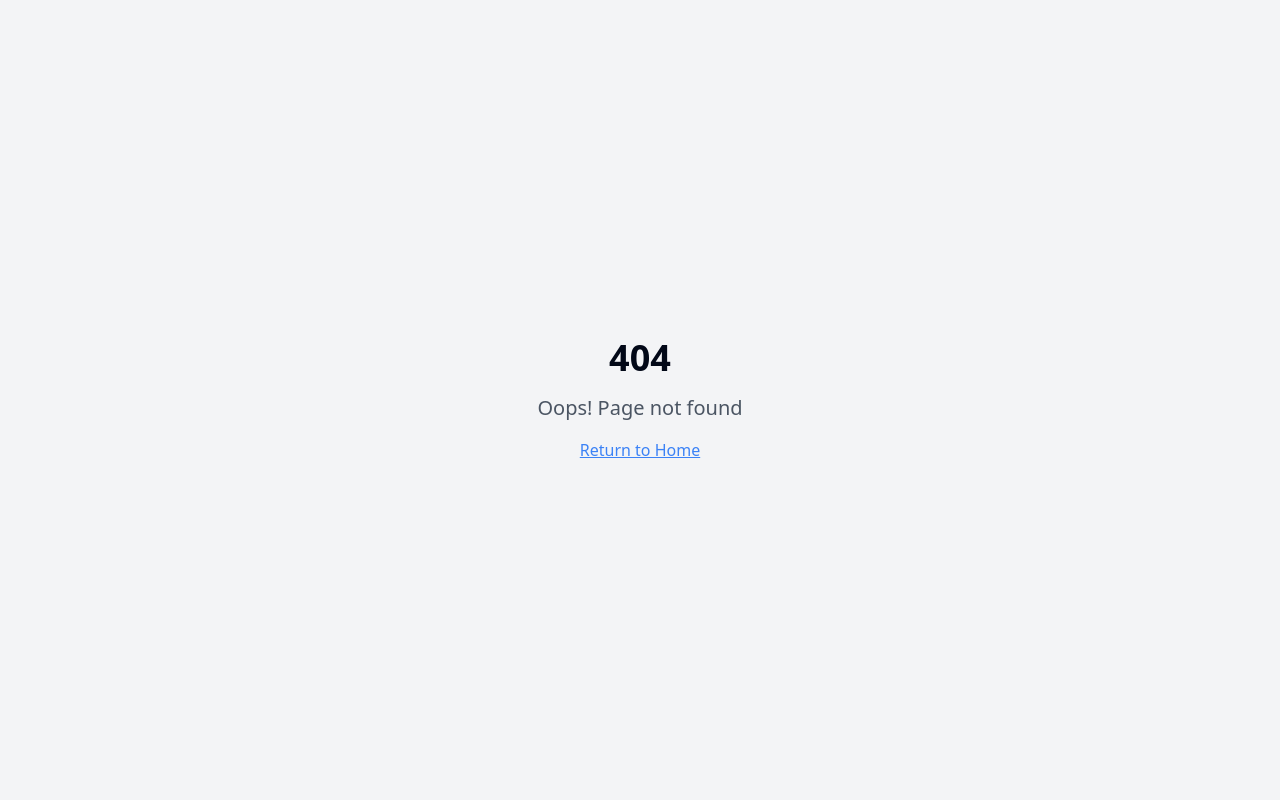
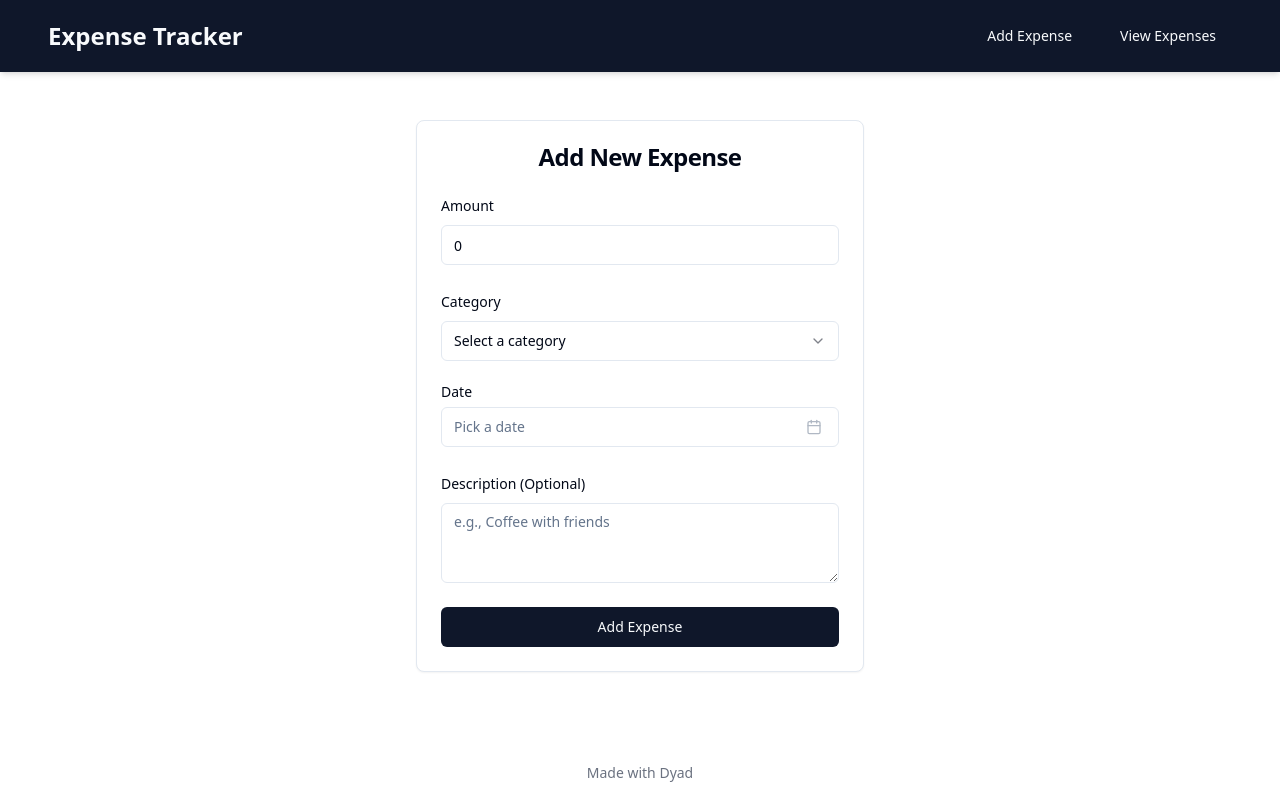
Before and after one commit to milesmoss793/vibrant-eagle-snore, a React (Vite) app: page /add-expense in a window 1280 px wide. Before the commit this address had no page. Built offline with nearby package versions, Linux system fonts and the light colour scheme.

Commit message:
[dyad] Set up basic expense tracking app structure - wrote 4 file(s)

```diff
--- a/src/App.tsx
+++ b/src/App.tsx
@@ -5,6 +5,8 @@ import { QueryClient, QueryClientProvider } from "@tanstack/react-query";
 import { BrowserRouter, Routes, Route } from "react-router-dom";
 import Index from "./pages/Index";
 import NotFound from "./pages/NotFound";
+import MainLayout from "./components/layout/MainLayout"; // Import the new layout
+import AddExpense from "./pages/AddExpense"; // Import the new page
 
 const queryClient = new QueryClient();
 
@@ -15,9 +17,12 @@ const App = () => (
       <Sonner />
       <BrowserRouter>
         <Routes>
-          <Route path="/" element={<Index />} />
-          {/* ADD ALL CUSTOM ROUTES ABOVE THE CATCH-ALL "*" ROUTE */}
-          <Route path="*" element={<NotFound />} />
+          <Route path="/" element={<MainLayout />}> {/* Use MainLayout as the parent route */}
+            <Route index element={<Index />} /> {/* Index route for the home page */}
+            <Route path="add-expense" element={<AddExpense />} /> {/* Route for adding expenses */}
+            {/* ADD ALL CUSTOM ROUTES ABOVE THE CATCH-ALL "*" ROUTE */}
+            <Route path="*" element={<NotFound />} />
+          </Route>
         </Routes>
       </BrowserRouter>
     </TooltipProvider>
--- /dev/null
+++ b/src/components/layout/MainLayout.tsx
@@ -0,0 +1,38 @@
+import React from "react";
+import { Link, Outlet } from "react-router-dom";
+import { MadeWithDyad } from "@/components/made-with-dyad";
+import { Button } from "@/components/ui/button";
+
+const MainLayout: React.FC = () => {
+  return (
+    <div className="min-h-screen flex flex-col bg-background text-foreground">
+      <header className="bg-primary text-primary-foreground p-4 shadow-md">
+        <div className="container mx-auto flex justify-between items-center">
+          <Link to="/" className="text-2xl font-bold">
+            Expense Tracker
+          </Link>
+          <nav>
+            <ul className="flex space-x-4">
+              <li>
+                <Button variant="ghost" asChild>
+                  <Link to="/add-expense">Add Expense</Link>
+                </Button>
+              </li>
+              <li>
+                <Button variant="ghost" asChild>
+                  <Link to="/view-expenses">View Expenses</Link>
+                </Button>
+              </li>
+            </ul>
+          </nav>
+        </div>
+      </header>
+      <main className="flex-grow container mx-auto p-4">
+        <Outlet />
+      </main>
+      <MadeWithDyad />
+    </div>
+  );
+};
+
+export default MainLayout;
--- /dev/null
+++ b/src/pages/AddExpense.tsx
@@ -0,0 +1,190 @@
+import React from "react";
+import { useForm } from "react-hook-form";
+import { zodResolver } from "@hookform/resolvers/zod";
+import * as z from "zod";
+import { format } from "date-fns";
+import { CalendarIcon } from "lucide-react";
+
+import { cn } from "@/lib/utils";
+import { Button } from "@/components/ui/button";
+import {
+  Form,
+  FormControl,
+  FormField,
+  FormItem,
+  FormLabel,
+  FormMessage,
+} from "@/components/ui/form";
+import { Input } from "@/components/ui/input";
+import {
+  Select,
+  SelectContent,
+  SelectItem,
+  SelectTrigger,
+  SelectValue,
+} from "@/components/ui/select";
+import { Textarea } from "@/components/ui/textarea";
+import { Calendar } from "@/components/ui/calendar";
+import { Popover, PopoverContent, PopoverTrigger } from "@/components/ui/popover";
+import { Card, CardContent, CardHeader, CardTitle } from "@/components/ui/card";
+import { toast } from "@/components/ui/use-toast";
+
+const expenseFormSchema = z.object({
+  amount: z.coerce.number().min(0.01, { message: "Amount must be positive." }),
+  category: z.string().min(1, { message: "Please select a category." }),
+  date: z.date({ required_error: "A date is required." }),
+  description: z.string().optional(),
+});
+
+type ExpenseFormValues = z.infer<typeof expenseFormSchema>;
+
+const categories = [
+  "Food",
+  "Transport",
+  "Utilities",
+  "Entertainment",
+  "Shopping",
+  "Healthcare",
+  "Education",
+  "Rent",
+  "Salary",
+  "Other",
+];
+
+const AddExpense: React.FC = () => {
+  const form = useForm<ExpenseFormValues>({
+    resolver: zodResolver(expenseFormSchema),
+    defaultValues: {
+      amount: 0,
+      category: "",
+      description: "",
+    },
+  });
+
+  const onSubmit = (values: ExpenseFormValues) => {
+    // In a real app, you would send this data to a backend or store it locally
+    console.log("Expense submitted:", values);
+    toast({
+      title: "Expense Added!",
+      description: `Amount: $${values.amount.toFixed(2)}, Category: ${values.category}, Date: ${format(values.date, "PPP")}`,
+    });
+    form.reset({
+      amount: 0,
+      category: "",
+      description: "",
+      date: undefined,
+    });
+  };
+
+  return (
+    <div className="flex justify-center items-center py-8">
+      <Card className="w-full max-w-md">
+        <CardHeader>
+          <CardTitle className="text-center">Add New Expense</CardTitle>
+        </CardHeader>
+        <CardContent>
+          <Form {...form}>
+            <form onSubmit={form.handleSubmit(onSubmit)} className="space-y-6">
+              <FormField
+                control={form.control}
+                name="amount"
+                render={({ field }) => (
+                  <FormItem>
+                    <FormLabel>Amount</FormLabel>
+                    <FormControl>
+                      <Input type="number" step="0.01" placeholder="e.g., 50.00" {...field} />
+                    </FormControl>
+                    <FormMessage />
+                  </FormItem>
+                )}
+              />
+              <FormField
+                control={form.control}
+                name="category"
+                render={({ field }) => (
+                  <FormItem>
+                    <FormLabel>Category</FormLabel>
+                    <Select onValueChange={field.onChange} defaultValue={field.value}>
+                      <FormControl>
+                        <SelectTrigger>
+                          <SelectValue placeholder="Select a category" />
+                        </SelectTrigger>
+                      </FormControl>
+                      <SelectContent>
+                        {categories.map((category) => (
+                          <SelectItem key={category} value={category}>
+                            {category}
+                          </SelectItem>
+                        ))}
+                      </SelectContent>
+                    </Select>
+                    <FormMessage />
+                  </FormItem>
+                )}
+              />
+              <FormField
+                control={form.control}
+                name="date"
+                render={({ field }) => (
+                  <FormItem className="flex flex-col">
+                    <FormLabel>Date</FormLabel>
+                    <Popover>
+                      <PopoverTrigger asChild>
+                        <FormControl>
+                          <Button
+                            variant={"outline"}
+                            className={cn(
+                              "w-full pl-3 text-left font-normal",
+                              !field.value && "text-muted-foreground"
+                            )}
+                          >
+                            {field.value ? (
+                              format(field.value, "PPP")
+                            ) : (
+                              <span>Pick a date</span>
+                            )}
+                            <CalendarIcon className="ml-auto h-4 w-4 opacity-50" />
+                          </Button>
+                        </FormControl>
+                      </PopoverTrigger>
+                      <PopoverContent className="w-auto p-0" align="start">
+                        <Calendar
+                          mode="single"
+                          selected={field.value}
+                          onSelect={field.onChange}
+                          disabled={(date) =>
+                            date > new Date() || date < new Date("1900-01-01")
+                          }
+                          initialFocus
+                        />
+                      </PopoverContent>
+                    </Popover>
+                    <FormMessage />
+                  </FormItem>
+                )}
+              />
+              <FormField
+                control={form.control}
+                name="description"
+                render={({ field }) => (
+                  <FormItem>
+                    <FormLabel>Description (Optional)</FormLabel>
+                    <FormControl>
+                      <Textarea placeholder="e.g., Coffee with friends" {...field} />
+                    </FormControl>
+                    <FormMessage />
+                  </FormItem>
+                )}
+              />
+              <Button type="submit" className="w-full">
+                Add Expense
+              </Button>
+            </form>
+          </Form>
+        </CardContent>
+      </Card>
+    </div>
+  );
+};
+
+export default AddExpense;
--- a/src/pages/Index.tsx
+++ b/src/pages/Index.tsx
@@ -1,17 +1,23 @@
-// Update this page (the content is just a fallback if you fail to update the page)
-
-import { MadeWithDyad } from "@/components/made-with-dyad";
+import { Link } from "react-router-dom";
+import { Button } from "@/components/ui/button";
 
 const Index = () => {
   return (
-    <div className="min-h-screen flex items-center justify-center bg-gray-100">
+    <div className="min-h-[calc(100vh-160px)] flex flex-col items-center justify-center bg-background text-foreground">
       <div className="text-center">
-        <h1 className="text-4xl font-bold mb-4">Welcome to Your Blank App</h1>
-        <p className="text-xl text-gray-600">
-          Start building your amazing project here!
+        <h1 className="text-4xl font-bold mb-4">Welcome to Your Expense Tracker</h1>
+        <p className="text-xl text-muted-foreground mb-8">
+          Manage your finances with ease.
         </p>
+        <div className="flex space-x-4 justify-center">
+          <Button asChild size="lg">
+            <Link to="/add-expense">Add New Expense</Link>
+          </Button>
+          <Button variant="outline" asChild size="lg">
+            <Link to="/view-expenses">View All Expenses</Link>
+          </Button>
+        </div>
       </div>
-      <MadeWithDyad />
     </div>
   );
 };
```
